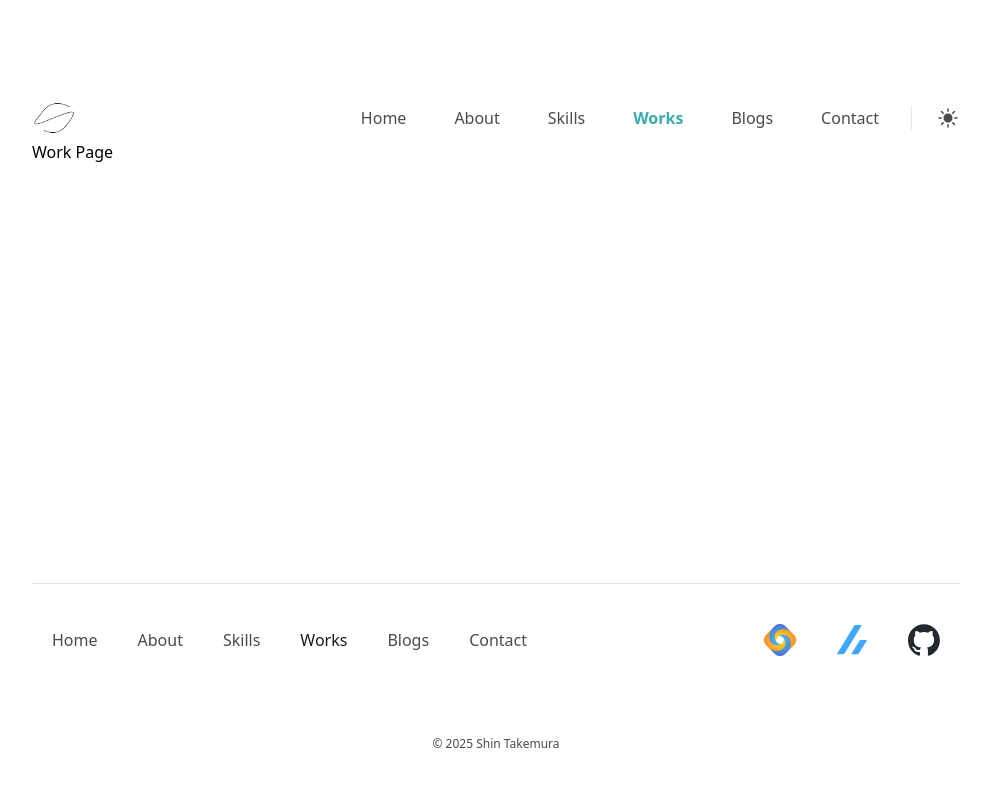
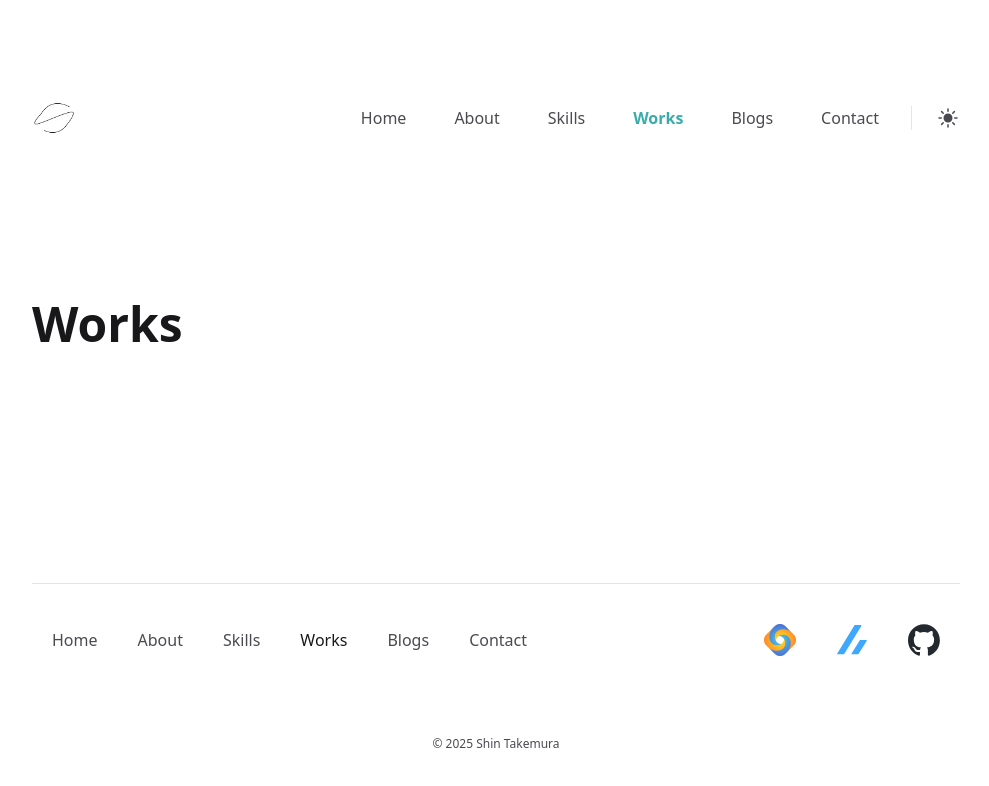
Before and after one commit to shikano35/portfolio-2024, a Next.js app: page /works in a window 1280 px wide. Shown: the top 786 px of the page, without its empty margins (144-1133 px from the left). Built offline with nearby package versions, Linux system fonts and the light colour scheme.

Commit message:
feat: add Heading and HeadGroup components

```diff
--- a/src/app/works/page.tsx
+++ b/src/app/works/page.tsx
@@ -1,9 +1,13 @@
 import React from "react";
+import { HeadGroup } from "@/components/HeadGroup";
+import { Heading } from "@/components/Heading";
 
-export default function Page() {
+export default function WorksPage() {
   return (
     <div>
-      <h1>Work Page</h1>
+      <HeadGroup>
+        <Heading>Works</Heading>
+      </HeadGroup>
     </div>
   );
 }
```
